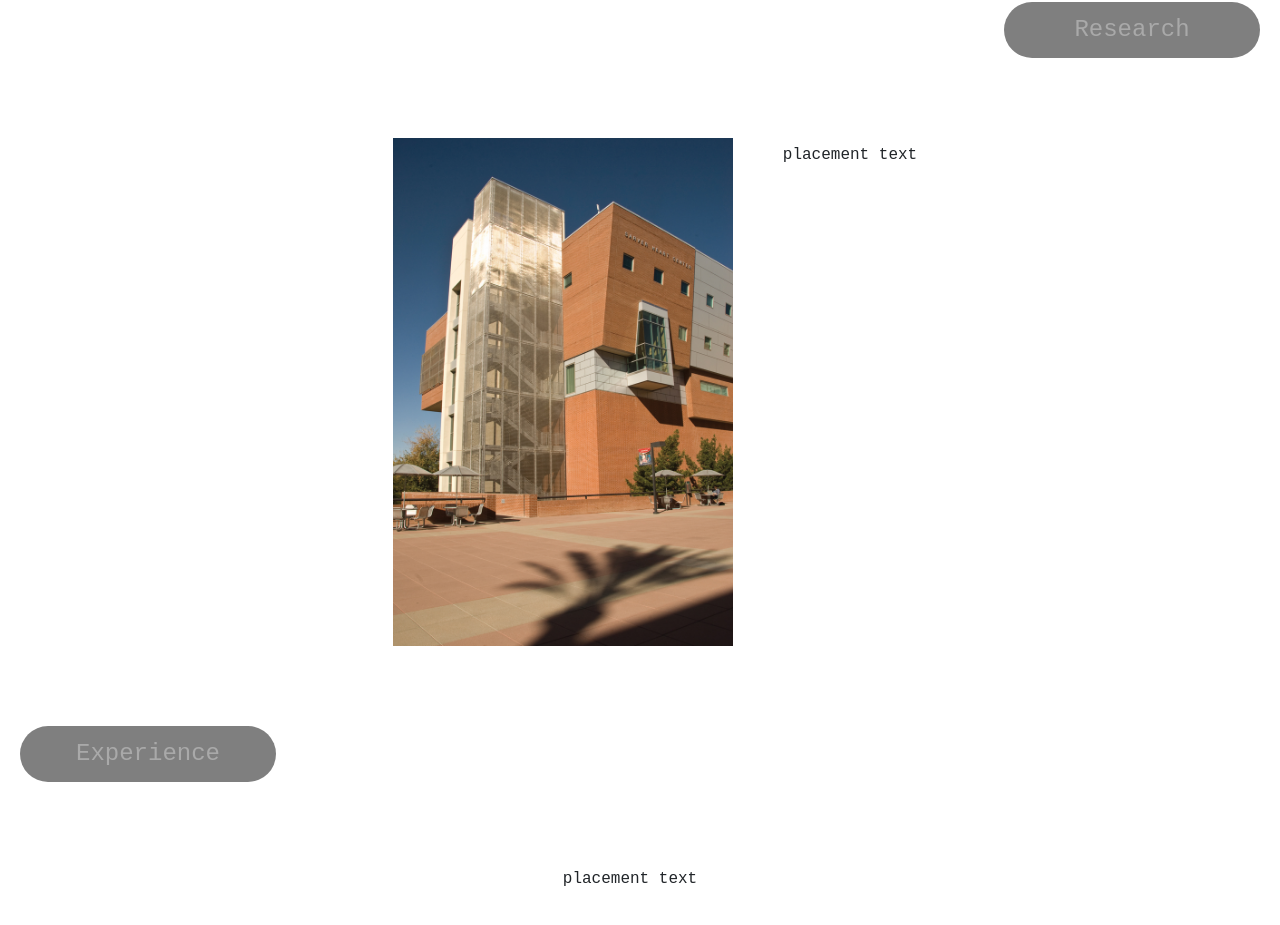
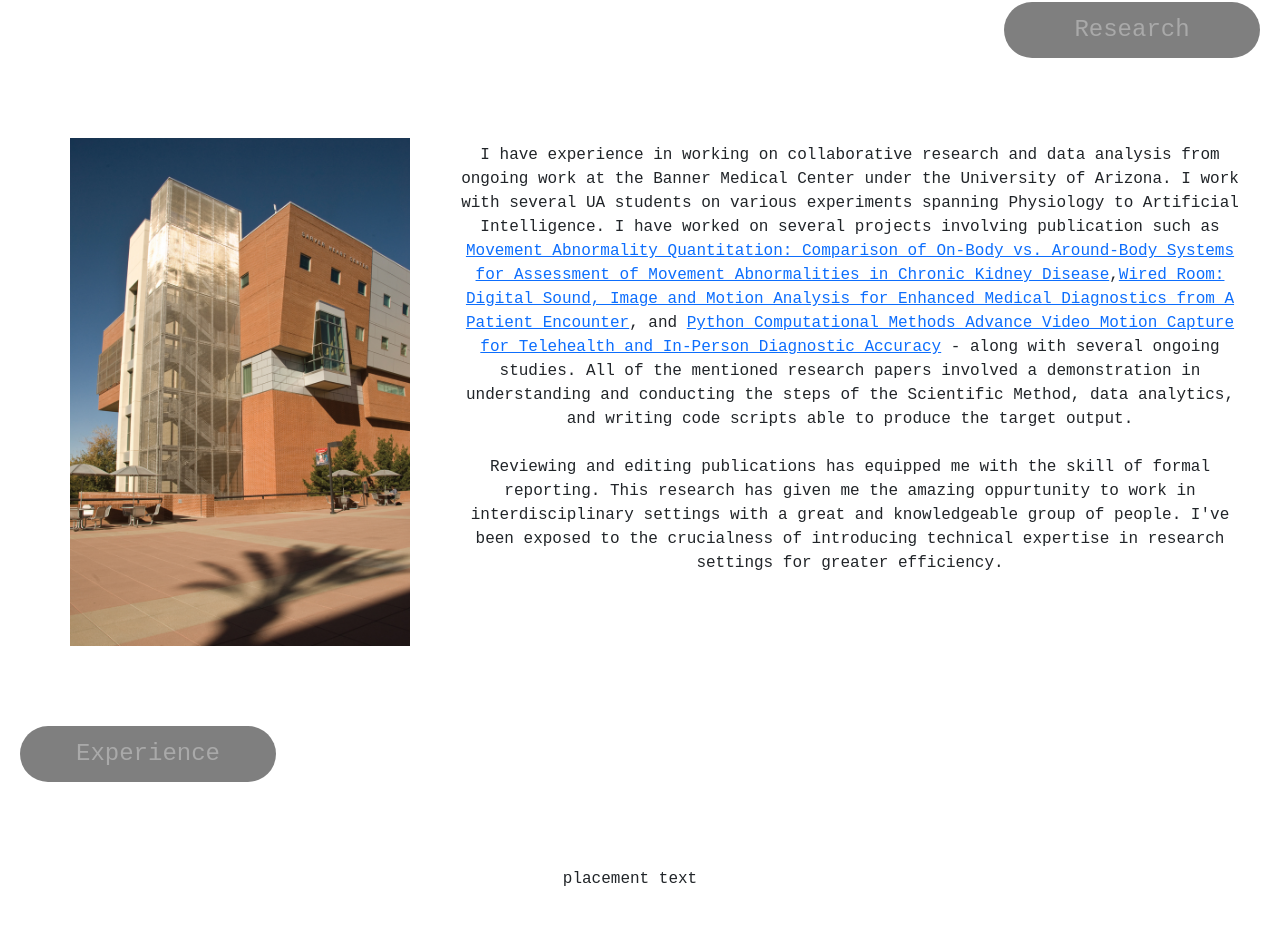
Before and after one commit to CG020/camilagrubbweb, a React (Vite) app: page /bio in a window 1280 px wide. Shown: the part 1416-2341 px from the top of the page. Built offline with nearby package versions, Linux system fonts and the light colour scheme.

Commit message:
update bioPage information

```diff
--- a/src/components/BioPage.tsx
+++ b/src/components/BioPage.tsx
@@ -68,7 +68,17 @@ const BioPage = () => {
                 <Divider title="Research" align1='auto' align2='20px'></Divider>
                 <div style={bioSection}>
                 <img src="src\assets\sarverImage.jpg" className="sarver-image" alt="sarver" style={bioImage} />
-                <p style={bioText}> placement text
+                <p style={bioText}> I have experience in working on collaborative research and data analysis from ongoing work at the Banner Medical
+                Center under the University of Arizona. I work with several UA students on various experiments spanning Physiology to Artificial Intelligence.
+                I have worked on several projects involving publication such as <a href='https://asaio.org/conference/program/2023/RENAL6.cgi'>Movement
+                Abnormality Quantitation: Comparison of On-Body vs. Around-Body Systems for Assessment of Movement Abnormalities in Chronic Kidney Disease</a>,
+                <a href='https://asaio.org/conference/program/2023/RENAL2.cgi'>Wired Room: Digital Sound, Image and Motion Analysis for Enhanced Medical Diagnostics
+                from A Patient Encounter</a>, and <a href='https://asaio.org/conference/program/2023/RENAL13.cgi'> Python Computational Methods Advance Video Motion
+                Capture for Telehealth and In-Person Diagnostic Accuracy</a> - along with several ongoing studies. All of the mentioned research papers involved
+                a demonstration in understanding and conducting the steps of the Scientific Method, data analytics, and writing code scripts able to produce the target
+                output. <br></br><br></br> Reviewing and editing publications has equipped me with the skill of formal reporting. This research has given me the amazing
+                oppurtunity to work in interdisciplinary settings with a great and knowledgeable group of people. I've been exposed to the crucialness of introducing
+                technical expertise in research settings for greater efficiency.
                 </p>
                 </div>
 
```
